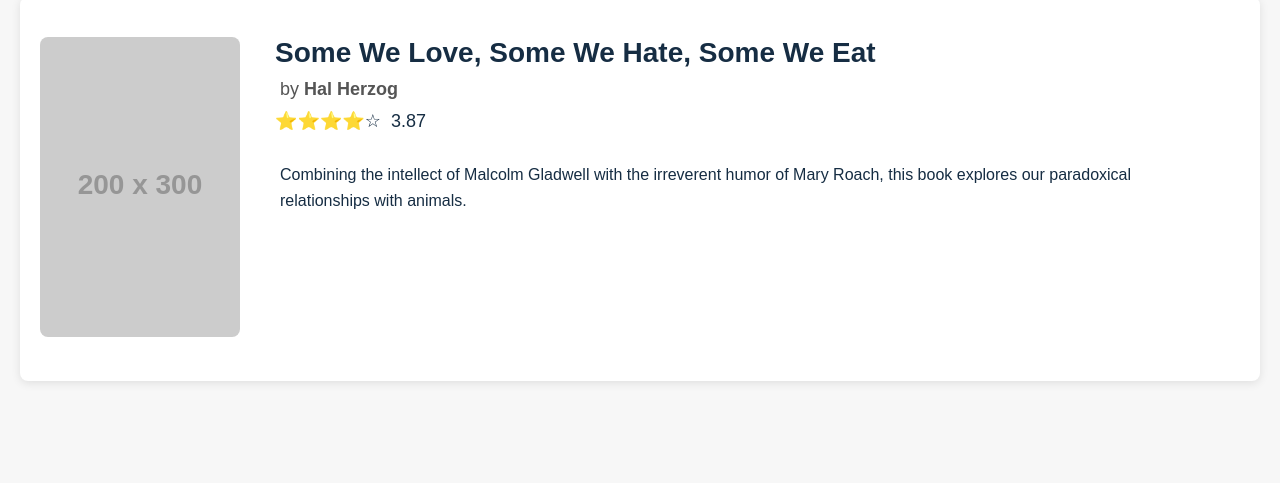
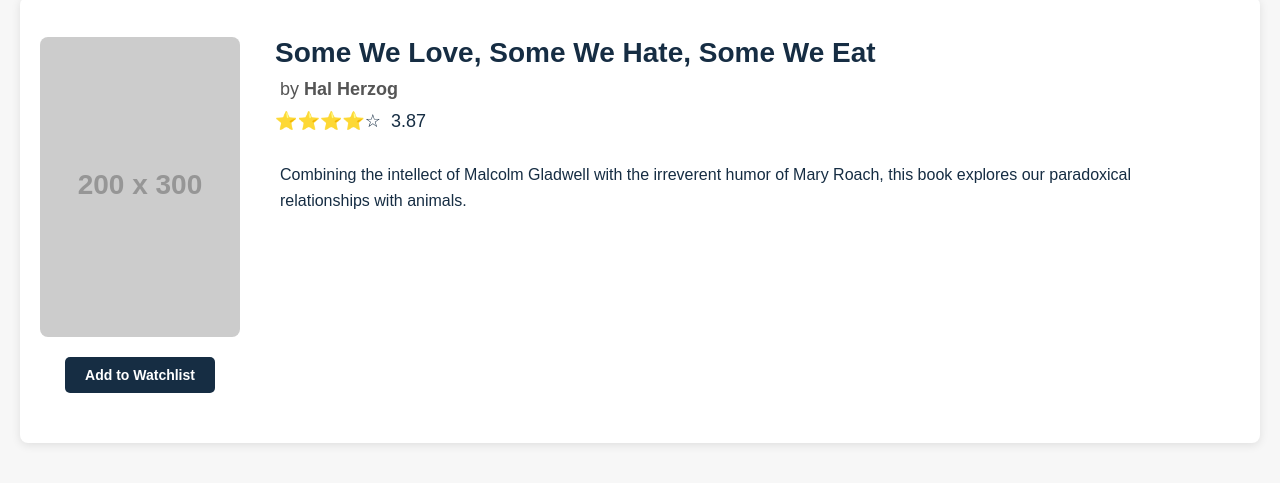
Before and after one commit to MilanKNguyen/GreatReadsFrontend, a plain HTML site: page bookpage.html in a window 1280 px wide. Shown: the part 57-540 px from the top of the page. Drawn offline with Linux system fonts and the light colour scheme; placeholder pictures from the web are drawn by us.

Commit message:
add to watchlit button

```diff
--- a/bookpage.html
+++ b/bookpage.html
@@ -32,13 +32,17 @@
             </div>
         </div>
     </header>
-
         <!-- Main Content Section -->
         <main>
             <div class="book-details-container">
                 <!-- Book Cover -->
                 <div class="book-cover">
                     <img src="https://via.placeholder.com/200x300" alt="Book Cover">
+
+                    <!-- Add to Watchlist Button -->
+                    <div class="watchlist-button-container">
+                        <button class="watchlist-button">Add to Watchlist</button>
+                    </div>
                 </div>
 
                 <!-- Book Information -->
--- a/styles.css
+++ b/styles.css
@@ -213,17 +213,42 @@
     max-width: 800px; /* Limit overall width for aesthetics */
 }
 
-.bookcover {
-    flex: 0 0 auto;
-    width: 300px;
-    height: 400px;
-    background-color: #ddd;
+/* Book Cover and Button Container */
+.book-cover {
+    display: flex;
+    flex-direction: column;
+    align-items: center;
+}
+
+.book-cover img {
+    width: 200px;
+    height: 300px;
+    border-radius: 8px;
+    margin-bottom: 10px;
+}
+
+/* Add to Watchlist Button */
+.watchlist-button-container {
+    text-align: center;
+}
+
+.watchlist-button {
+    padding: 10px 20px;
+    margin: 10px;
+    background-color: #162d43; /* Green background */
+    color: white;
+    border: none;
     border-radius: 5px;
-    box-shadow: 0 2px 5px rgba(0, 0, 0, 0.1);
-    display: flex;
-    align-items: center;
-    justify-content: center;
+    font-size: 14px;
+    font-weight: bold;
+    cursor: pointer;
+    transition: background-color 0.3s ease;
 }
+
+.watchlist-button:hover {
+    background-color: #a3b1b9; /* Darker green on hover */
+}
+
 
 .book-info {
     flex: 1; /* Allow book info to take the remaining space */
```
